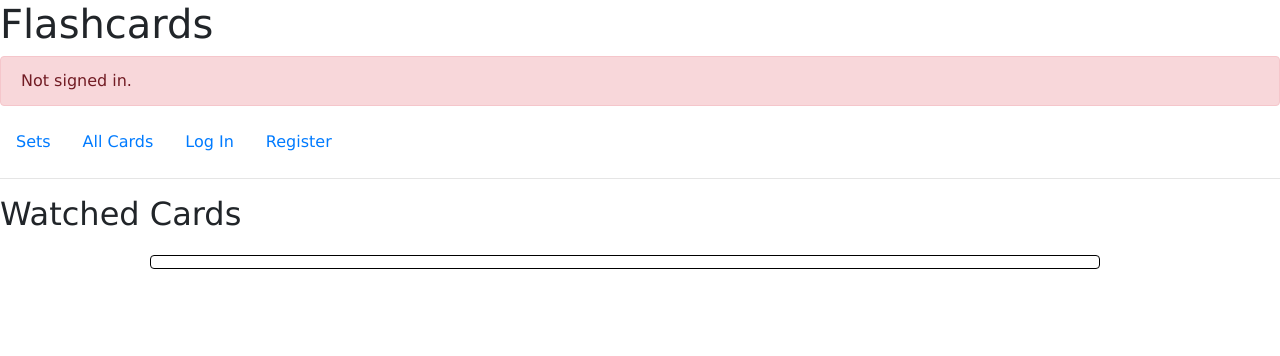
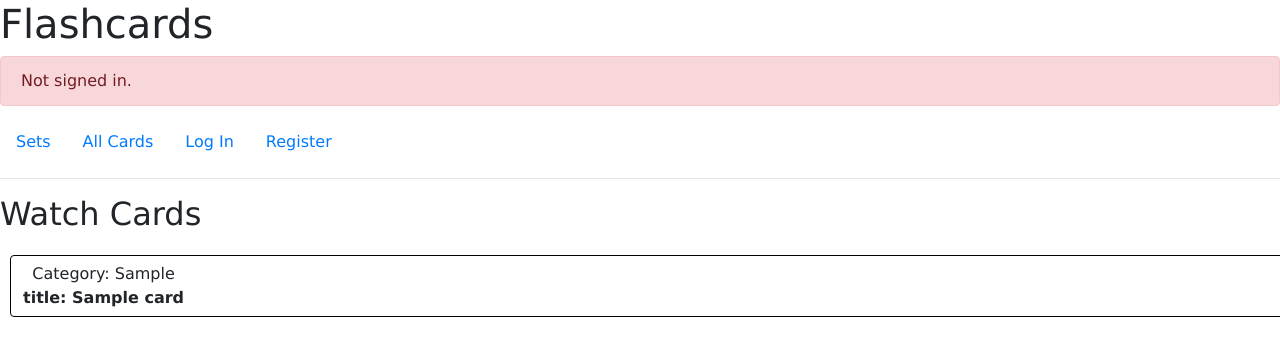
Before and after one commit to DarkLord580/STEMATICS, a Django app: template flashcards/templates/flashcards/watchcard.html in a window 1280 px wide. Shown: the top 356 px of the page. Run offline with Django 3.2, Linux system fonts and the light colour scheme; the template is opened without the code that fills it: values that come from a table or form of the project are taken from there, others are empty; tables that the repository leaves empty hold one stand-in row (values such as "Sample post"); some libraries are stand-ins or nearby versions.

Commit message:
changing frame

```diff
--- a/flashcards/templates/flashcards/watchcard.html
+++ b/flashcards/templates/flashcards/watchcard.html
@@ -3,47 +3,17 @@
 {% block body %}
 
     <div>
-    	<h2 class="card-title h2">Watched Cards</h2>
-    	<div class="slideshow-container">
+    	<h2 class="card-title h2">Watch Cards</h2>
     	{% for card in cards %}
-
-			<a href="{% url 'viewcard' card.id %}" class="btn" style="width:95%; border-color:black; Margin:10px;">
-			<div class="mySlides fade">
-  			<div class="text">{{card.title}}</div>
-			</a>
-
+		<div>
+			<a href="{% url 'viewcard' card.id %}" class="btn" style="width:100%; border-color:black; Margin:10px;">
+			<div class="float-left">
+			<div>Category: {{card.category}}</div>
+		   	<strong>title: {{card.title}}</strong>
+		   	</div>
+		   	</a>
+		</div>
         {% endfor %}
-<a class="prev" onclick="plusSlides(-1)">&#10094;</a>
-<a class="next" onclick="plusSlides(1)">&#10095;</a>
-    </div>
  </div>
-    <script>
-var slideIndex = 1;
-showSlides(slideIndex);
-
-function plusSlides(n) {
-  showSlides(slideIndex += n);
-}
-
-function currentSlide(n) {
-  showSlides(slideIndex = n);
-}
-
-function showSlides(n) {
-  var i;
-  var slides = document.getElementsByClassName("mySlides");
-  var dots = document.getElementsByClassName("dot");
-  if (n > slides.length) {slideIndex = 1}
-  if (n < 1) {slideIndex = slides.length}
-  for (i = 0; i < slides.length; i++) {
-      slides[i].style.display = "none";
-  }
-  for (i = 0; i < dots.length; i++) {
-      dots[i].className = dots[i].className.replace(" active", "");
-  }
-  slides[slideIndex-1].style.display = "block";
-  dots[slideIndex-1].className += " active";
-}
-</script>
 
 {% endblock %}
```
